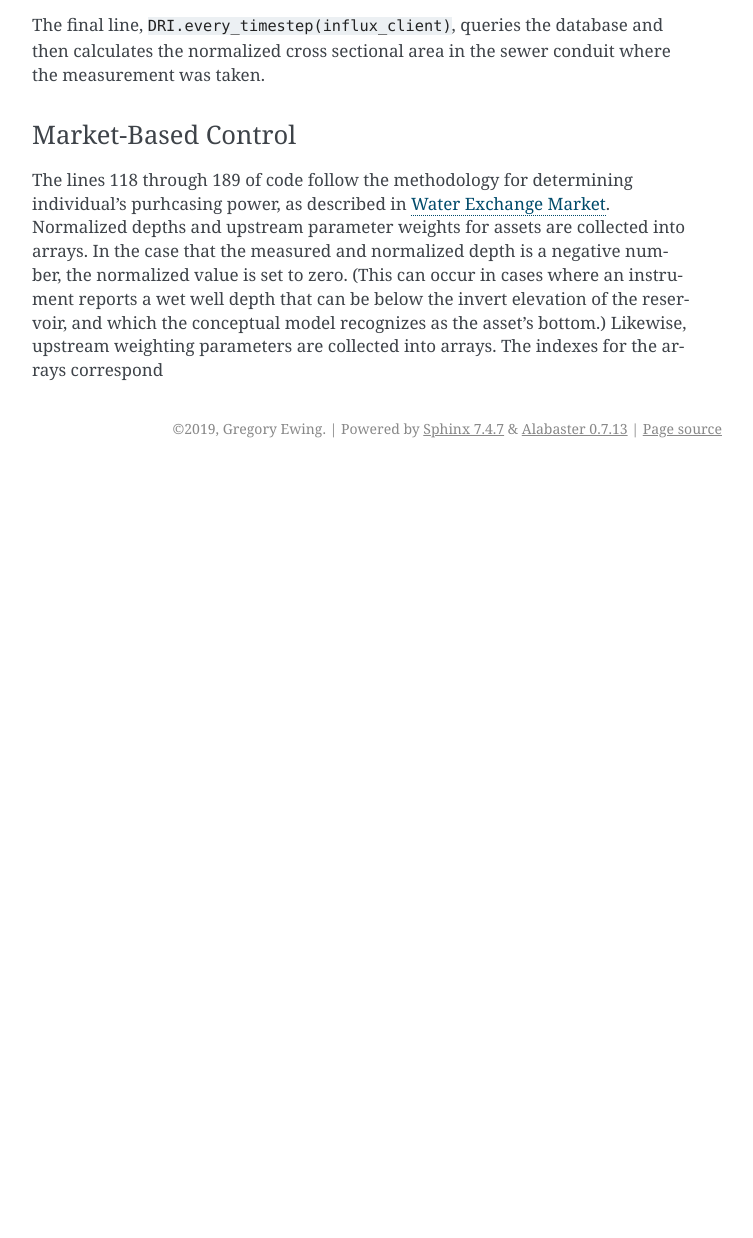
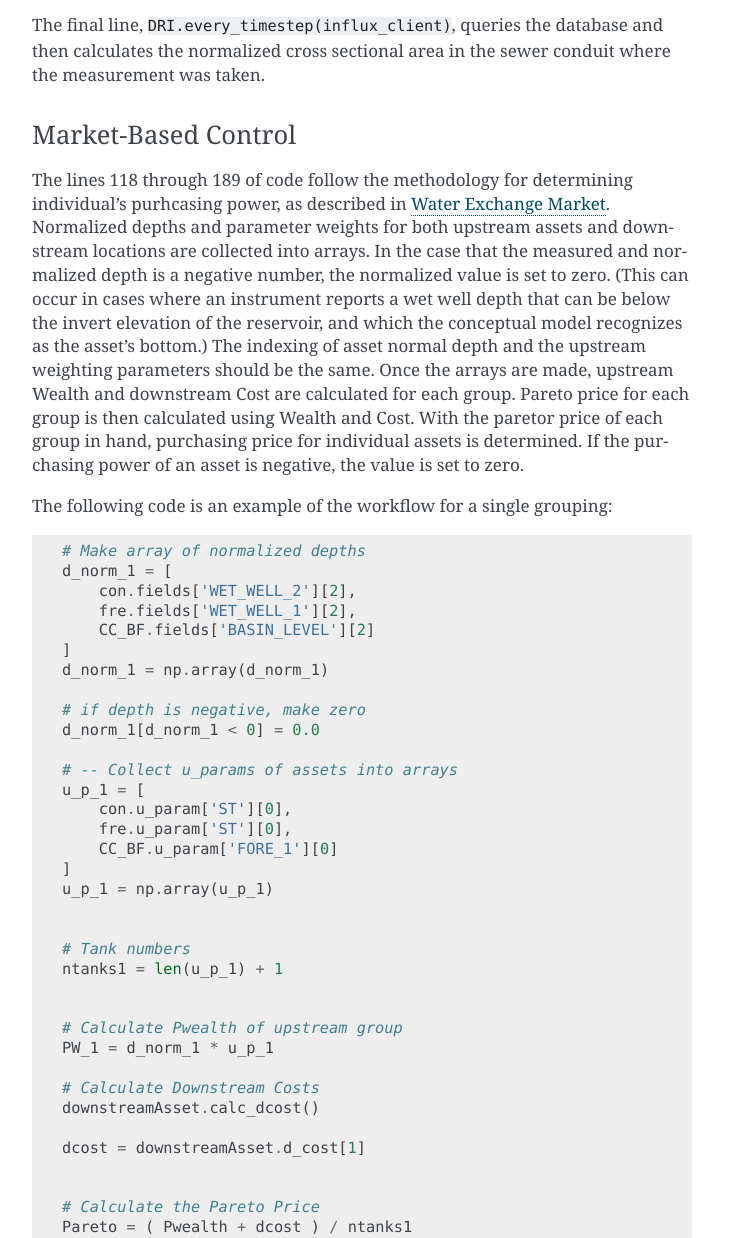
Before and after one commit to gregjewi/RealTimeRecs-gregjewi, a Sphinx documentation site: the page built from docs/CombinedMBC.rst, in a window 1280 px wide and 1400 px high, scrolled down 2197 px, cut to the strip 162-1400 px from the top of the window. Shown: the whole strip, without its empty margins (388-1141 px from the left). Built offline with Sphinx 7.4.7, drawn with Linux system fonts in a browser that asks for light colours; before the commit the page ends 2827 px from its top, so only the background shows below that; some of the changed text lies outside the part shown.

Commit message:
Updating Docs
Combined MBC Description

```diff
--- a/docs/CombinedMBC.rst
+++ b/docs/CombinedMBC.rst
@@ -88,8 +88,64 @@ Market-Based Control
 ----------------------
 
 The lines 118 through 189 of code follow the methodology for determining individual's purhcasing power, as described in :doc:`WaterExchangeMarket`.
-Normalized depths and upstream parameter weights for assets are collected into arrays.
+Normalized depths and parameter weights for both upstream assets and downstream locations are collected into arrays.
 In the case that the measured and normalized depth is a negative number, the normalized value is set to zero.
 (This can occur in cases where an instrument reports a wet well depth that can be below the invert elevation of the reservoir, and which the conceptual model recognizes as the asset's bottom.)
-Likewise, upstream weighting parameters are collected into arrays.
-The indexes for the arrays correspond
+The indexing of asset normal depth and the upstream weighting parameters should be the same.
+Once the arrays are made, upstream Wealth and downstream Cost are calculated for each group.
+Pareto price for each group is then calculated using Wealth and Cost.
+With the paretor price of each group in hand, purchasing price for individual assets is determined.
+If the purchasing power of an asset is negative, the value is set to zero.
+
+The following code is an example of the workflow for a single grouping:
+
+.. code-block:: python
+
+	# Make array of normalized depths
+	d_norm_1 = [
+	    con.fields['WET_WELL_2'][2],
+	    fre.fields['WET_WELL_1'][2],
+	    CC_BF.fields['BASIN_LEVEL'][2]
+	]
+	d_norm_1 = np.array(d_norm_1)
+
+	# if depth is negative, make zero
+	d_norm_1[d_norm_1 < 0] = 0.0
+
+	# -- Collect u_params of assets into arrays
+	u_p_1 = [
+	    con.u_param['ST'][0],
+	    fre.u_param['ST'][0],
+	    CC_BF.u_param['FORE_1'][0]
+	]
+	u_p_1 = np.array(u_p_1)
+
+
+	# Tank numbers
+	ntanks1 = len(u_p_1) + 1
+
+
+	# Calculate Pwealth of upstream group
+	PW_1 = d_norm_1 * u_p_1
+
+	# Calculate Downstream Costs
+	downstreamAsset.calc_dcost()
+
+	dcost = downstreamAsset.d_cost[1]
+
+
+	# Calculate the Pareto Price
+	Pareto = ( Pwealth + dcost ) / ntanks1
+
+
+	# Calculate Purchasing Power
+	Ppower_1 = PW_1 - Pareto
+
+	# Set purchasing power to 0 if negative
+	Ppower1[Ppower1 < 0] = 0
+
+
+The purchasing power of any individual asset does not have any intrinsict physical meaning to how much can be released downstream.
+Rather, it is value providing insite into the relation between the different asset states.
+To make the purchasing power a meaningful value, relatable to the physical world, it is multiplied by the available volume downstream.
+Available downstream volume is calculated in lines 192-198.
```
